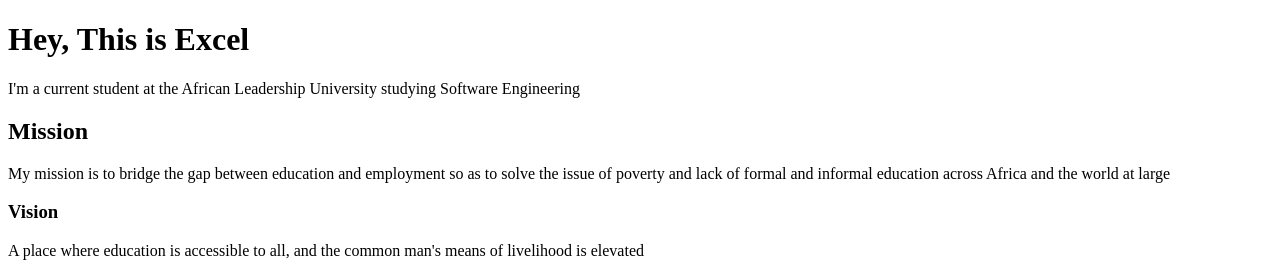
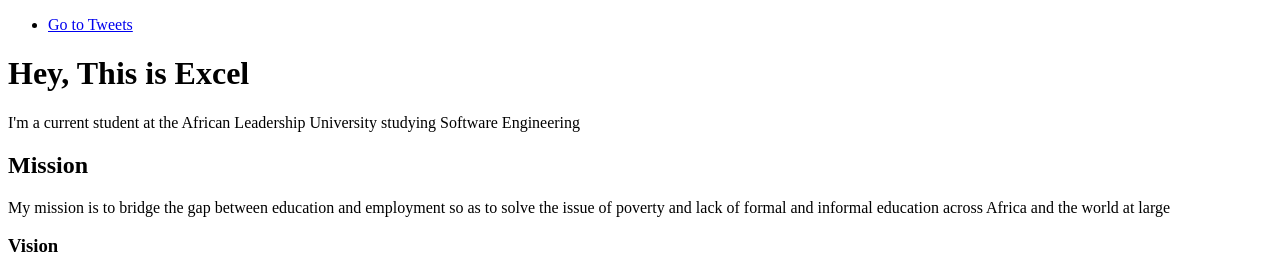
Before and after one commit to excelasaph/alu-web-development, a plain HTML site: page html_basic/index.html in a window 1280 px wide. Shown: the top 273 px of the page. Drawn offline with Linux system fonts and the light colour scheme.

Commit message:
html basics

```diff
--- a/html_basic/index.html
+++ b/html_basic/index.html
@@ -5,6 +5,11 @@
 		<title>Excel's Website</title>
     </head>
     <body>
+	<header>
+            <ul>
+                <li><a href="./tweets.html">Go to Tweets</a></li>
+            </ul>
+        </header>
         <h1>Hey, This is Excel</h1>
         <p>I'm a current student at the African Leadership University studying Software Engineering</p>
 
```
